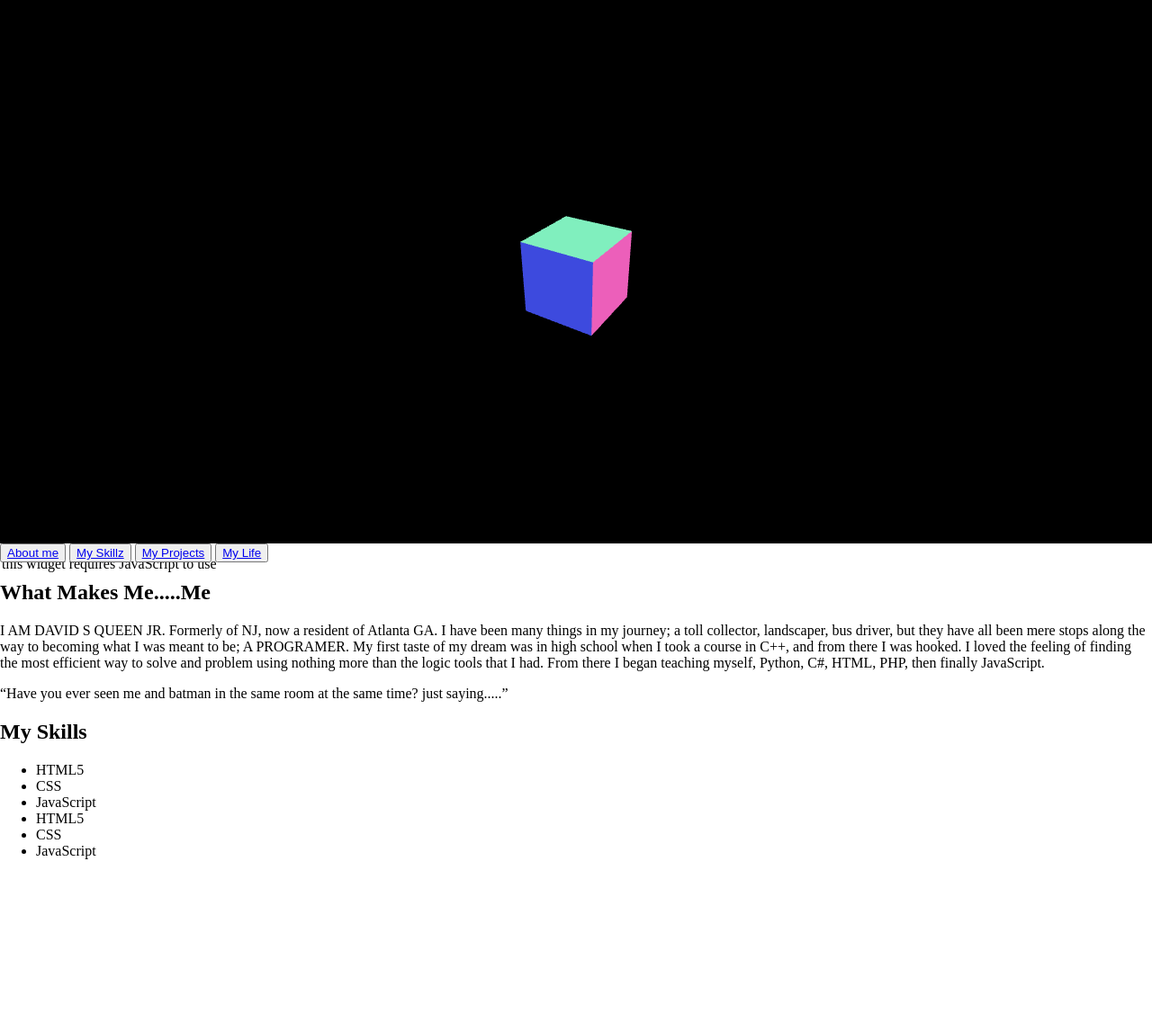
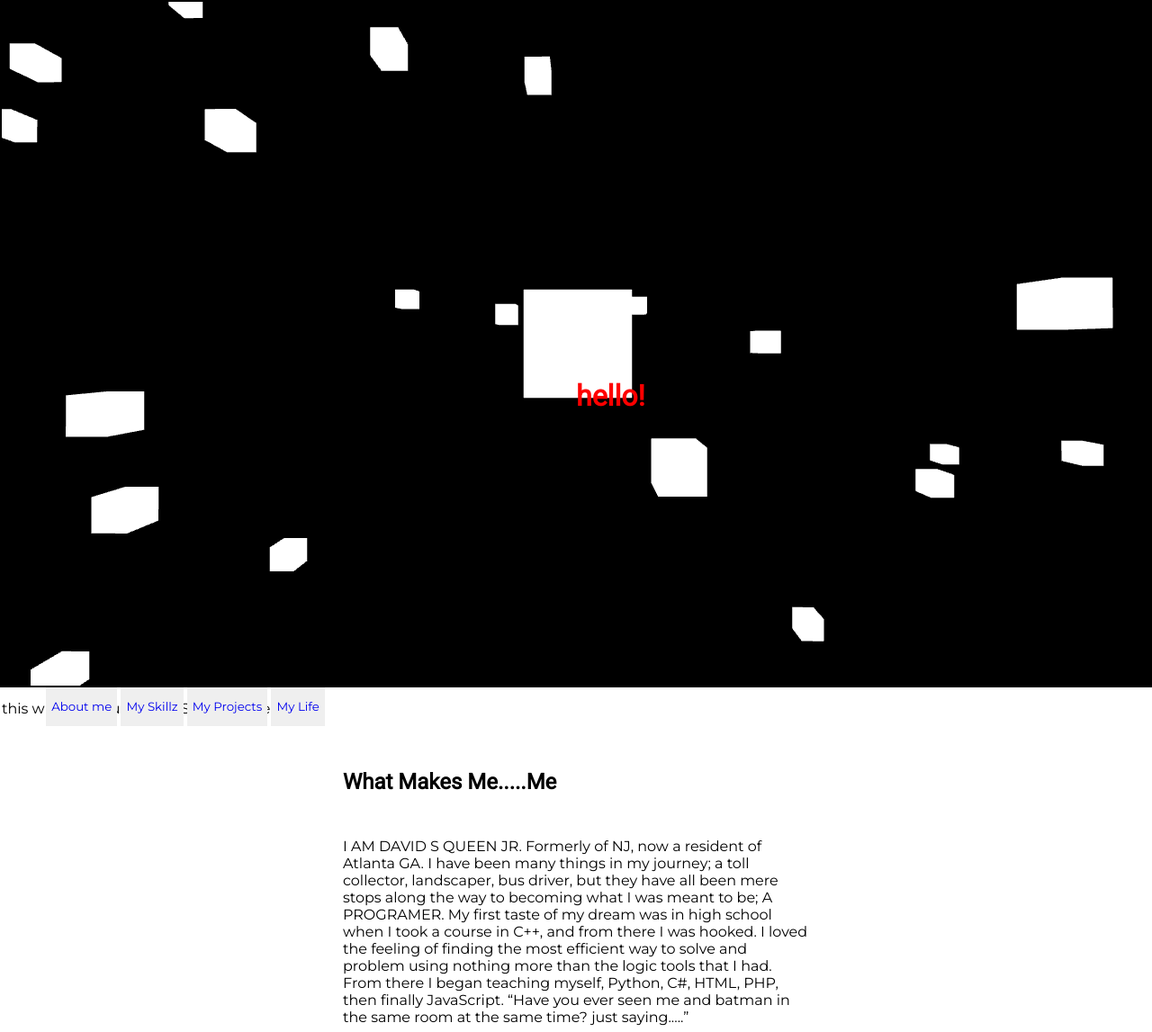
Before and after one commit to dcoollx/Portfolio, a website built with webpack: page src/index.html in a window 1280 px wide. Shown: the top 1147 px of the page at 90% size. Before the commit the page ends 971 px from the top, so only its background shows below. Built offline with nearby package versions, Linux system fonts and the light colour scheme; animation ran at ten frames a second.

Commit message:
added serveral boxes to animation, and fully implemented grid system

```diff
--- a/src/css/grid.css
+++ b/src/css/grid.css
@@ -1,6 +1,6 @@
 html, body{
   margin:0;
-  height: 100%;
+  height:100%;
   width: 100%;
 
 }
@@ -9,16 +9,33 @@ html, body{
   padding:none;
   box-sizing: content-box;
 }
+
   .container{
+    width:100%;
+    margin-left:10%;
+    row-gap: 4%;
+    column-gap: 4%;
     display: inline-grid;
-  grid-template-columns: auto auto auto auto auto auto;
+    justify-content:center;
+    align-content: space-evenly;
+    grid-template-columns: 20% 20% 20% 20%;
     margin:auto;
   }
 
+
+
   .col-half{
-  grid-column: span 3;
+    grid-column: span 2;
 
   }
   .col-full{
-   grid-column: span 6;
+    grid-column: span 4;
   }
+  .col-center{
+    grid-column: 1/span 3;
+  }
+  @media only screen and  (min-width:500px){
+    .col-center{
+      grid-column: 2/span 2;
+    }
+  }
--- a/src/css/main.css
+++ b/src/css/main.css
@@ -1,10 +1,40 @@
+@import url('https://fonts.googleapis.com/css?family=Montserrat|Roboto&display=swap');
+h1{
+
+  font-family: 'Roboto', sans-serif;
+}
+*{
+  font-family: 'Montserrat',sans-serif;
+}
+a{
+  text-decoration: none;
+}
+button{
+  font-family: 'Roboto', sans-serif;
+  border: none;
+  line-height: 40px;
+
+}
 header{
   border: 2px solid black;
   background-color:red;
   width:100%;
-  height: 75%;
+  height: 95%;
  }
  #target{
    width:100%;
    height:100%;
  }
+ section{
+   width:100%;
+ }
+ main{
+   width: 100%;
+ }
+ .welcome{
+   position: absolute;
+   z-index: 1;
+   top:50%;
+   left:50%;
+   color:red;
+ }
--- a/src/index.html
+++ b/src/index.html
@@ -9,6 +9,7 @@
 <body>
 
     <header role="banner" class="js-menu">
+      <h1 class="welcome">hello!</h1>
       <div id="target"></div>
 
  <p>this widget requires JavaScript to use</p>
@@ -20,28 +21,38 @@
       <button class=nav-btn><a href="#">My Projects</a></button>
       <button class=nav-btn><a href="#">My Life</a></button>
     </nav>
-    <section class="col-full">
-      <h1>What Makes Me.....Me</h1>
-      <p>
+    <section class="container col-center">
+      <h1 class="col-full">What Makes Me.....Me</h1>
+      <p class="col-full">
           I AM DAVID S QUEEN JR. Formerly of NJ, now a resident of Atlanta GA. I have been many things in my journey; a toll collector, landscaper, bus driver, but they have all been mere stops along the way to becoming what I was meant to be; A PROGRAMER.
           My first taste of my dream was in high school when I took a course in C++, and from there I was hooked. I loved the feeling of finding the most efficient way to solve and problem using nothing more than the logic tools that I had. From there I began teaching myself, Python, C#, HTML, PHP, then finally JavaScript.
+        <q>Have you ever seen me and batman in the same room at the same time? just saying.....</q>
+      </p>
 
-      </p>
-      <q>Have you ever seen me and batman in the same room at the same time? just saying.....</q>
     </section>
-    <section>
-      <h1>My Skills</h1>
+
+
+    <section class="container col-center">
+      <h1 class="col-full">My Skills</h1>
       <!--Maybe make this buttons that display examples-->
-      <ul>
-        <li>HTML5</li>
-        <li>CSS</li>
-        <li>JavaScript</li>
-        <li>HTML5</li>
-        <li>CSS</li>
-        <li>JavaScript</li>
-      </ul>
+
+       <button class="">HTML5</button>
+       <button class="">CSS</button>
+       <button class="">JavaScript</button>
+       <button class="">HTML5</button>
+       <button class="">CSS</button>
+       <button class="">JavaScript</button>
+    </section>
+    <section class="container col-center">
+      <h2>My Life </h2>
+      <p></p>
+    </section>
+    <section class="container col-center">
+      <h2 class="col-full">My Projects</h2>
+     <p>Quiz app</p>
     </section>
 
   </main>
+  <footer></footer>
 </body>
 </html>
--- a/src/index.js
+++ /dev/null
@@ -1 +0,0 @@
-console.log("Hello World from your main file!");
--- a/src/scripts/index.js
+++ b/src/scripts/index.js
@@ -1,5 +1,6 @@
+import '../css/main.css';
 import '../css/grid.css';
-import '../css/main.css';
+
 import Menu from '../scripts/menu';
 
 let menu = new Menu();
--- a/src/scripts/menu.js
+++ b/src/scripts/menu.js
@@ -5,17 +5,26 @@ export default class Menu{
   constructor(){
     this.camera;
     this.scene;
+    let theta = 0;
     this.renderer;
     this.geometry;
     this.material;
-    this.mesh;
+    this.objects =[];
+    this.main;
     this.init();
+    this.hookUpEvents();
     this.animate = ()=> {
+     /*  theta += 0.1;
+      this.camera.position.x = 100* Math.sin(THREE.Math.degToRad(theta));
+      this.camera.position.y = 100* Math.sin(THREE.Math.degToRad(theta));
+      //this.camera.position.z = 100* Math.cos(THREE.Math.degToRad(theta));
+      this.camera.lookAt(this.scene.position);
+      this.camera.updateMatrixWorld(); */
 
 
 
-      this.mesh.rotation.x += 0.01;
-      this.mesh.rotation.y += 0.02;
+      this.objects[0].rotation.x += 0.0001;
+      this.objects[0].rotation.y += 0.0002;
 
       this.renderer.render( this.scene, this.camera );
       window.requestAnimationFrame( this.animate );
@@ -24,7 +33,7 @@ export default class Menu{
 
   }
   init() {
-    let parent ={width: document.getElementById('target').getBoundingClientRect().width, height:document.getElementById('target').getBoundingClientRect().height}
+    let parent ={width: document.getElementById('target').getBoundingClientRect().width, height:document.getElementById('target').getBoundingClientRect().height};
 
     this.camera = new THREE.PerspectiveCamera( 70, parent.width/parent.height, 0.01, 10 );
     this.camera.position.z = 1;
@@ -32,13 +41,24 @@ export default class Menu{
     this.scene = new THREE.Scene();
 
     this.geometry = new THREE.BoxGeometry( 0.2, 0.2, 0.2 );
-    this.material = new THREE.MeshNormalMaterial();
+    this.material = new THREE.MeshBasicMaterial({color:0xffffff});
+    this.main = new THREE.Mesh( this.geometry, this.material );
+    this.main.color = new THREE.Color(0x000000);
+    this.objects.push(this.main);
+    for(let x =1;x<=100;x++){
+      this.objects.push(new THREE.Mesh( this.geometry, this.material ));
+      this.objects[x].position.x = (Math.random()*10)-5;
+      this.objects[x].position.z = (Math.random()*10)-5;
+      this.objects[x].position.y = (Math.random()*10)-5;
+    }
 
-    this.mesh = new THREE.Mesh( this.geometry, this.material );
-    this.scene.add( this.mesh );
+
+    this.objects.forEach((o)=>{  this.scene.add(o);});
+    this.main.add(this.camera);
 
     this.renderer = new THREE.WebGLRenderer( { antialias: true } );
     this.renderer.setSize(parent.width,parent.height );
+    //this.renderer.setClearColor(0xFF0000);
     document.getElementById('target').appendChild( this.renderer.domElement );//needs to be changed to parent canvas
 
   }
@@ -47,11 +67,21 @@ export default class Menu{
 
     window.requestAnimationFrame( this.animate() );
 
-    this.mesh.rotation.x += 0.01;
-    this.mesh.rotation.y += 0.02;
+   this.object[0].rotation.x += 0.01;
+   this.object[0].rotation.y += 0.02;
 
     this.renderer.render( this.scene, this.camera );
 
   }
+  handleWindowResize(){
+    window.addEventListener('resize',(e)=>{
+      let parent ={width: document.getElementById('target').getBoundingClientRect().width, height:document.getElementById('target').getBoundingClientRect().height};
+      this.renderer.setSize(parent.width,parent.height );
+      this.camera.aspect.setSize(parent.width/parent.height);
+    },false);
+  }
+  hookUpEvents(){
+    this.handleWindowResize();
+  }
 
 }
```
Lines whose indentation alone changed are shown as unchanged.
